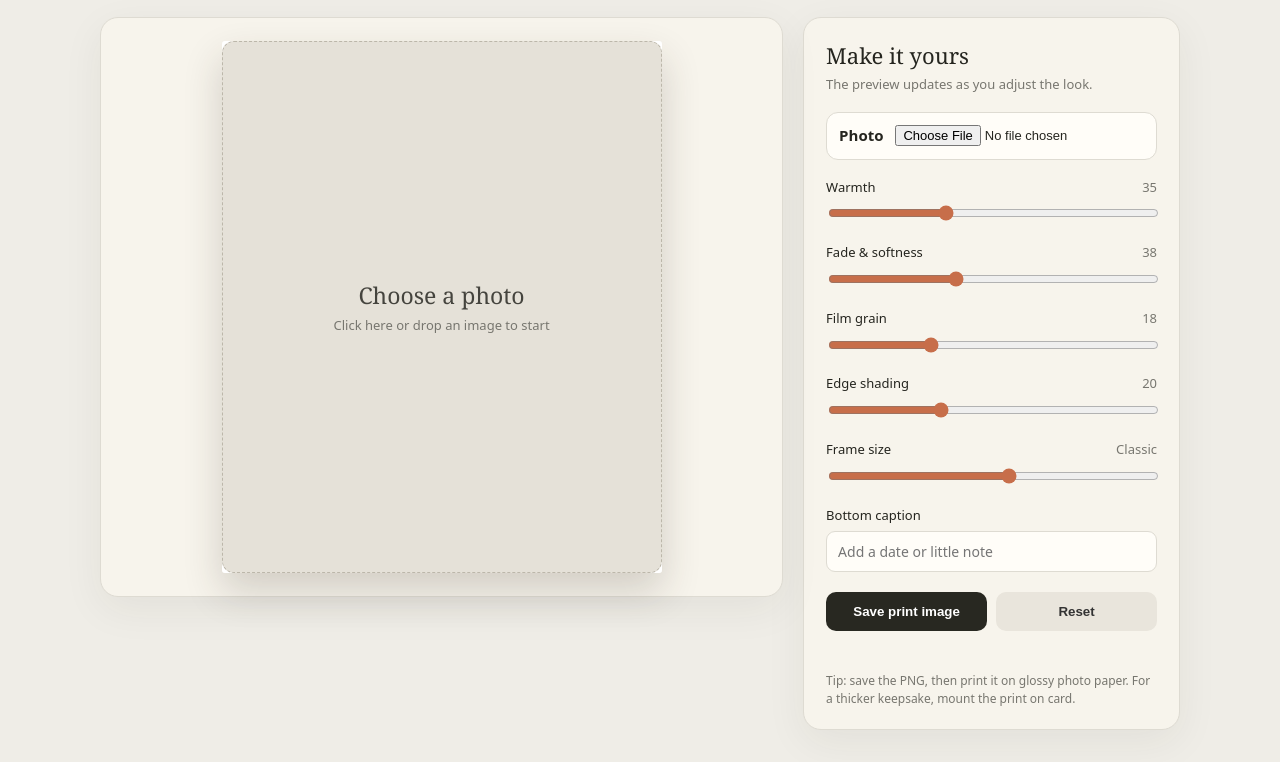
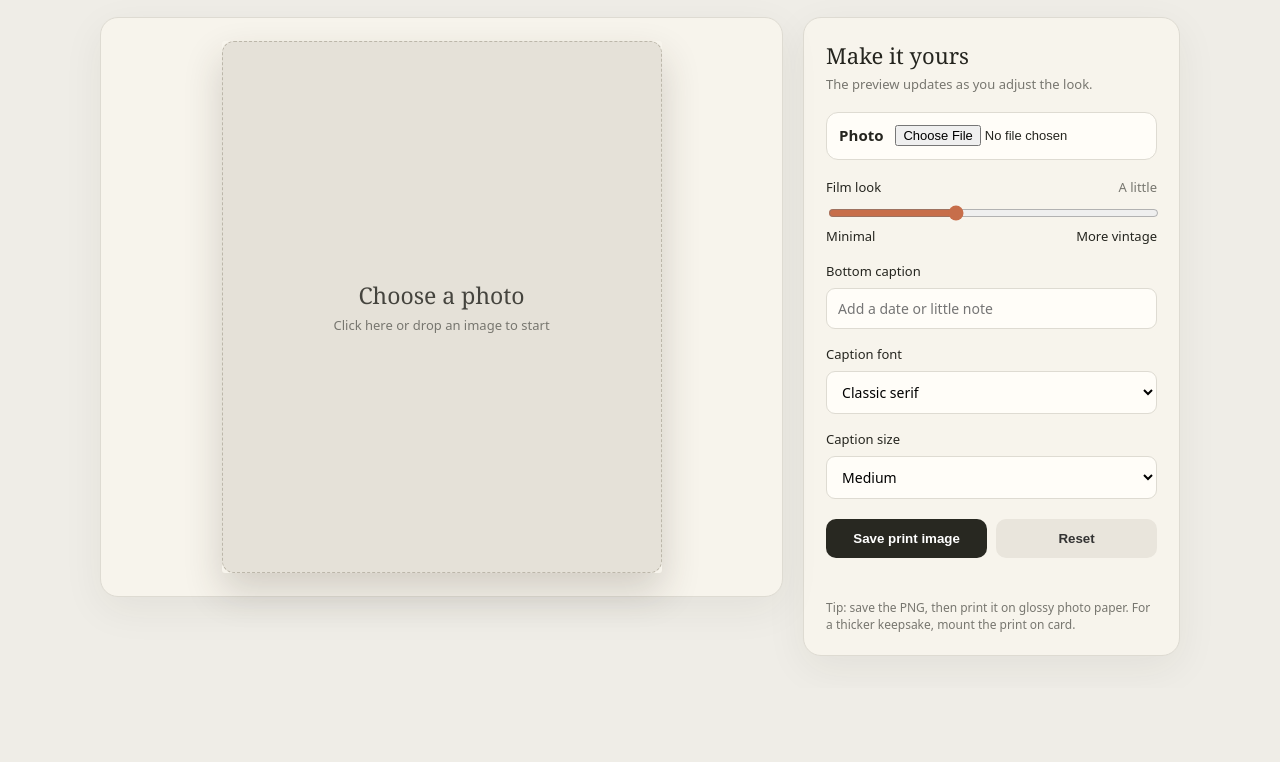
Before and after one commit to Bummerbla/instant-film-look, a plain HTML site: page index.html in a window 1280 px wide. Shown: the part 130-892 px from the top of the page. After the commit the page ends 818 px from the top, so only its background shows below. Drawn offline with Linux system fonts and the light colour scheme.

Commit message:
Simplify film controls and add caption styling

```diff
--- a/index.html
+++ b/index.html
@@ -11,25 +11,23 @@
 <body><main class="shell"><header class="top"><div><div class="eyebrow">A little instant-film nostalgia</div><h1>Instant Film Look</h1><p class="sub">Give a photo warm, soft colors and a classic white frame.</p></div></header>
 <div class="layout"><section class="preview" aria-label="Photo preview"><div class="stage"><canvas id="canvas" width="1200" height="1450" aria-label="Edited photo preview"></canvas><label class="empty" id="empty"><strong>Choose a photo</strong><span>Click here or drop an image to start</span></label></div></section>
 <aside class="panel"><h2>Make it yours</h2><p class="hint">The preview updates as you adjust the look.</p><div class="drop"><label for="file"><b>Photo</b></label><input id="file" type="file" accept="image/*"></div>
-<div class="control"><div class="labelrow"><label for="warm">Warmth</label><output id="warmOut">35</output></div><input id="warm" type="range" min="0" max="100" value="35"></div>
-<div class="control"><div class="labelrow"><label for="fade">Fade & softness</label><output id="fadeOut">38</output></div><input id="fade" type="range" min="0" max="100" value="38"></div>
-<div class="control"><div class="labelrow"><label for="grain">Film grain</label><output id="grainOut">18</output></div><input id="grain" type="range" min="0" max="60" value="18"></div>
-<div class="control"><div class="labelrow"><label for="shade">Edge shading</label><output id="shadeOut">20</output></div><input id="shade" type="range" min="0" max="60" value="20"></div>
-<div class="control"><div class="labelrow"><label for="frame">Frame size</label><output id="frameOut">Classic</output></div><input id="frame" type="range" min="0" max="100" value="55"></div>
+<div class="control"><div class="labelrow"><label for="intensity">Film look</label><output id="intensityOut">A little</output></div><input id="intensity" type="range" min="0" max="100" value="38"><div class="labelrow"><span>Minimal</span><span>More vintage</span></div></div>
 <div class="control"><div class="labelrow"><label for="caption">Bottom caption</label></div><input class="caption" id="caption" maxlength="32" placeholder="Add a date or little note"></div>
+<div class="control"><div class="labelrow"><label for="font">Caption font</label></div><select class="caption" id="font"><option value="Georgia,serif">Classic serif</option><option value="Arial,sans-serif">Clean sans serif</option><option value="Courier New,monospace">Typewriter</option><option value="cursive">Handwritten style</option></select></div>
+<div class="control"><div class="labelrow"><label for="fontSize">Caption size</label></div><select class="caption" id="fontSize"><option value="24">Small</option><option value="34" selected>Medium</option><option value="46">Large</option><option value="58">Extra large</option></select></div>
 <div class="buttons"><button class="save" id="save">Save print image</button><button class="reset" id="reset">Reset</button></div><div class="status" id="status" role="status"></div><p class="note">Tip: save the PNG, then print it on glossy photo paper. For a thicker keepsake, mount the print on card.</p></aside></div></main>
 <script>
 (()=>{
 const canvas=document.getElementById('canvas'),ctx=canvas.getContext('2d',{willReadFrequently:true}),file=document.getElementById('file'),empty=document.getElementById('empty'),status=document.getElementById('status');let photo=null;
-const controls=['warm','fade','grain','shade','frame','caption'];
-function render(){const W=canvas.width,H=canvas.height;ctx.clearRect(0,0,W,H);ctx.fillStyle='#ffffff';ctx.fillRect(0,0,W,H);const margin=72, top=72, frameValue=+document.getElementById('frame').value, bottom=100+(100-frameValue)*1.2, areaW=W-margin*2, areaH=H-top-bottom; if(photo){let scale=Math.max(areaW/photo.width,areaH/photo.height),sw=areaW/scale,sh=areaH/scale,sx=(photo.width-sw)/2,sy=(photo.height-sh)/2;ctx.save();ctx.beginPath();ctx.rect(margin,top,areaW,areaH);ctx.clip();ctx.drawImage(photo,sx,sy,sw,sh,margin,top,areaW,areaH);ctx.restore();let d=ctx.getImageData(margin,top,areaW,areaH),p=d.data,warm=+document.getElementById('warm').value/100,fade=+document.getElementById('fade').value/100,grain=+document.getElementById('grain').value/100;for(let i=0;i<p.length;i+=4){let r=p[i],g=p[i+1],b=p[i+2],l=.299*r+.587*g+.114*b;let sat=1-fade*.27;r=l+(r-l)*sat;g=l+(g-l)*sat;b=l+(b-l)*sat;let contrast=1-fade*.12;r=(r-128)*contrast+128+fade*15;g=(g-128)*contrast+128+fade*12;b=(b-128)*contrast+128+fade*7;let n=(Math.random()-.5)*grain*40;r+=warm*16+n;g+=warm*6+n;b-=warm*12-n;let x=(i/4)%areaW,y=Math.floor((i/4)/areaW),dx=(x-areaW/2)/(areaW*.72),dy=(y-areaH/2)/(areaH*.72),v=Math.max(0,dx*dx+dy*dy-.35)*(+document.getElementById('shade').value/100)*35;r-=v;g-=v;b-=v;p[i]=Math.max(0,Math.min(255,r));p[i+1]=Math.max(0,Math.min(255,g));p[i+2]=Math.max(0,Math.min(255,b));}ctx.putImageData(d,margin,top);}
-const f=+document.getElementById('frame').value;const extra=Math.round((100-f)*.45);ctx.fillStyle='#ffffff';ctx.fillRect(0,top+areaH+8,W,H-(top+areaH+8));ctx.fillStyle='#46433d';ctx.textAlign='center';ctx.textBaseline='middle';ctx.font='italic 34px Georgia,serif';let caption=document.getElementById('caption').value.trim();if(caption)ctx.fillText(caption,W/2,H-75, W-120);empty.style.display=photo?'none':'grid';
+const controls=['intensity','caption','font','fontSize'];
+function render(){const W=canvas.width,H=canvas.height;ctx.clearRect(0,0,W,H);ctx.fillStyle='#ffffff';ctx.fillRect(0,0,W,H);const margin=72, top=72, bottom=155, areaW=W-margin*2, areaH=H-top-bottom; if(photo){let scale=Math.max(areaW/photo.width,areaH/photo.height),sw=areaW/scale,sh=areaH/scale,sx=(photo.width-sw)/2,sy=(photo.height-sh)/2;ctx.save();ctx.beginPath();ctx.rect(margin,top,areaW,areaH);ctx.clip();ctx.drawImage(photo,sx,sy,sw,sh,margin,top,areaW,areaH);ctx.restore();let d=ctx.getImageData(margin,top,areaW,areaH),p=d.data,intensity=+document.getElementById('intensity').value/100,warm=intensity,fade=intensity,grain=intensity*.6;for(let i=0;i<p.length;i+=4){let r=p[i],g=p[i+1],b=p[i+2],l=.299*r+.587*g+.114*b;let sat=1-fade*.27;r=l+(r-l)*sat;g=l+(g-l)*sat;b=l+(b-l)*sat;let contrast=1-fade*.12;r=(r-128)*contrast+128+fade*15;g=(g-128)*contrast+128+fade*12;b=(b-128)*contrast+128+fade*7;let n=(Math.random()-.5)*grain*40;r+=warm*16+n;g+=warm*6+n;b-=warm*12-n;let x=(i/4)%areaW,y=Math.floor((i/4)/areaW),dx=(x-areaW/2)/(areaW*.72),dy=(y-areaH/2)/(areaH*.72),v=Math.max(0,dx*dx+dy*dy-.35)*(intensity*.55)*35;r-=v;g-=v;b-=v;p[i]=Math.max(0,Math.min(255,r));p[i+1]=Math.max(0,Math.min(255,g));p[i+2]=Math.max(0,Math.min(255,b));}ctx.putImageData(d,margin,top);}
+ctx.fillStyle='#ffffff';ctx.fillRect(0,top+areaH+8,W,H-(top+areaH+8));ctx.fillStyle='#46433d';ctx.textAlign='center';ctx.textBaseline='middle';ctx.font=${document.getElementById('fontSize').value}px ;let caption=document.getElementById('caption').value.trim();if(caption)ctx.fillText(caption,W/2,H-75, W-120);empty.style.display=photo?'none':'grid';
 }
-function sync(){for(const id of controls){const el=document.getElementById(id);const out=document.getElementById(id+'Out');if(out)out.textContent=id==='frame'?(+el.value>70?'Slim':+el.value<30?'Wide':'Classic'):el.value;}render()}
+function sync(){const v=+document.getElementById('intensity').value;document.getElementById('intensityOut').textContent=v<25?'Minimal':v<70?'A little':'More vintage';render()}
 file.addEventListener('change',()=>{const f=file.files&&file.files[0];if(!f)return;if(!f.type.startsWith('image/')){status.textContent='Please choose an image file.';return}const u=URL.createObjectURL(f),im=new Image();im.onload=()=>{photo=im;empty.style.display='none';status.textContent='';render();URL.revokeObjectURL(u)};im.onerror=()=>{status.textContent='That image could not be opened.';URL.revokeObjectURL(u)};im.src=u});
 empty.addEventListener('click',()=>file.click());for(const id of controls)document.getElementById(id).addEventListener(id==='caption'?'input':'input',sync);
 const stage=document.querySelector('.stage');stage.addEventListener('dragover',e=>{e.preventDefault()});stage.addEventListener('drop',e=>{e.preventDefault();if(e.dataTransfer.files.length){file.files=e.dataTransfer.files;file.dispatchEvent(new Event('change'))}});
 document.getElementById('save').addEventListener('click',()=>{if(!photo){status.textContent='Choose a photo first.';return}canvas.toBlob(blob=>{if(!blob){status.textContent='Could not save this image.';return}const a=document.createElement('a');a.href=URL.createObjectURL(blob);a.download='instant-film-look.png';a.click();setTimeout(()=>URL.revokeObjectURL(a.href),1000);status.textContent='Saved as a print-ready PNG.'},'image/png')});
-document.getElementById('reset').addEventListener('click',()=>{document.getElementById('warm').value=35;document.getElementById('fade').value=38;document.getElementById('grain').value=18;document.getElementById('shade').value=20;document.getElementById('frame').value=55;document.getElementById('caption').value='';sync()});render();
+document.getElementById('reset').addEventListener('click',()=>{document.getElementById('intensity').value=38;document.getElementById('caption').value='';document.getElementById('font').value='Georgia,serif';document.getElementById('fontSize').value='34';sync()});render();
 })();
 </script></body></html>
```
